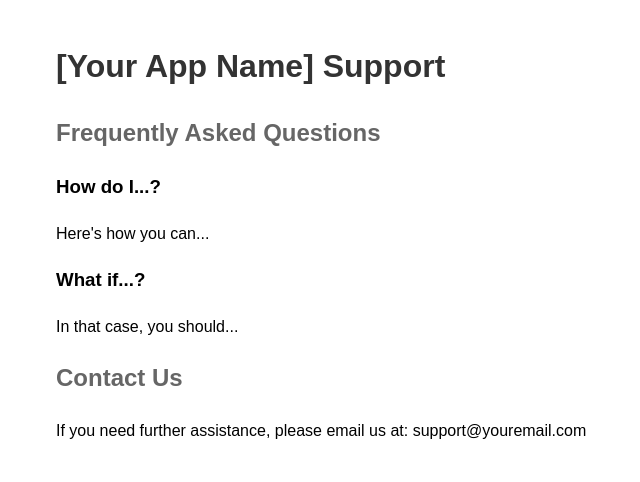
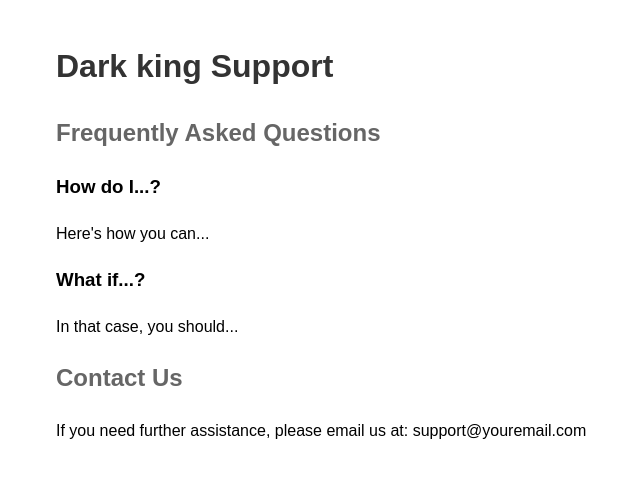
Before and after one commit to Morad11Br/darkking-support, a plain HTML site: page index.html in a window 1280 px wide. Shown: the whole page, without its empty margins (184-824 px from the left). Drawn offline with Linux system fonts and the light colour scheme.

Commit message:
Update index.html
add app name

```diff
--- a/index.html
+++ b/index.html
@@ -3,7 +3,7 @@
 <head>
     <meta charset="UTF-8">
     <meta name="viewport" content="width=device-width, initial-scale=1.0">
-    <title>[Your App Name] Support</title>
+    <title>Dark King Support</title>
     <style>
         body { font-family: Arial, sans-serif; line-height: 1.6; padding: 20px; max-width: 800px; margin: 0 auto; }
         h1 { color: #333; }
@@ -11,7 +11,7 @@
     </style>
 </head>
 <body>
-    <h1>[Your App Name] Support</h1>
+    <h1>Dark king Support</h1>
     <h2>Frequently Asked Questions</h2>
     <h3>How do I...?</h3>
     <p>Here's how you can...</p>
```
